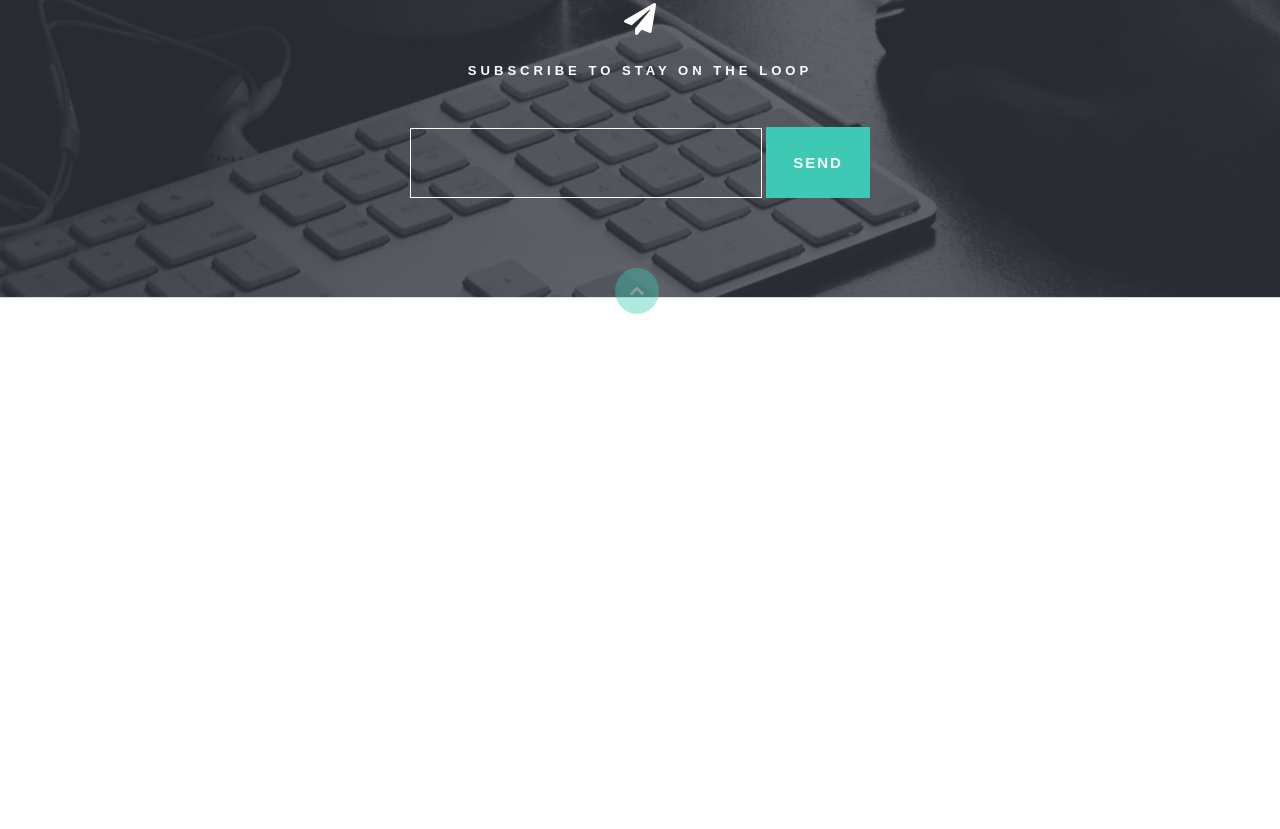
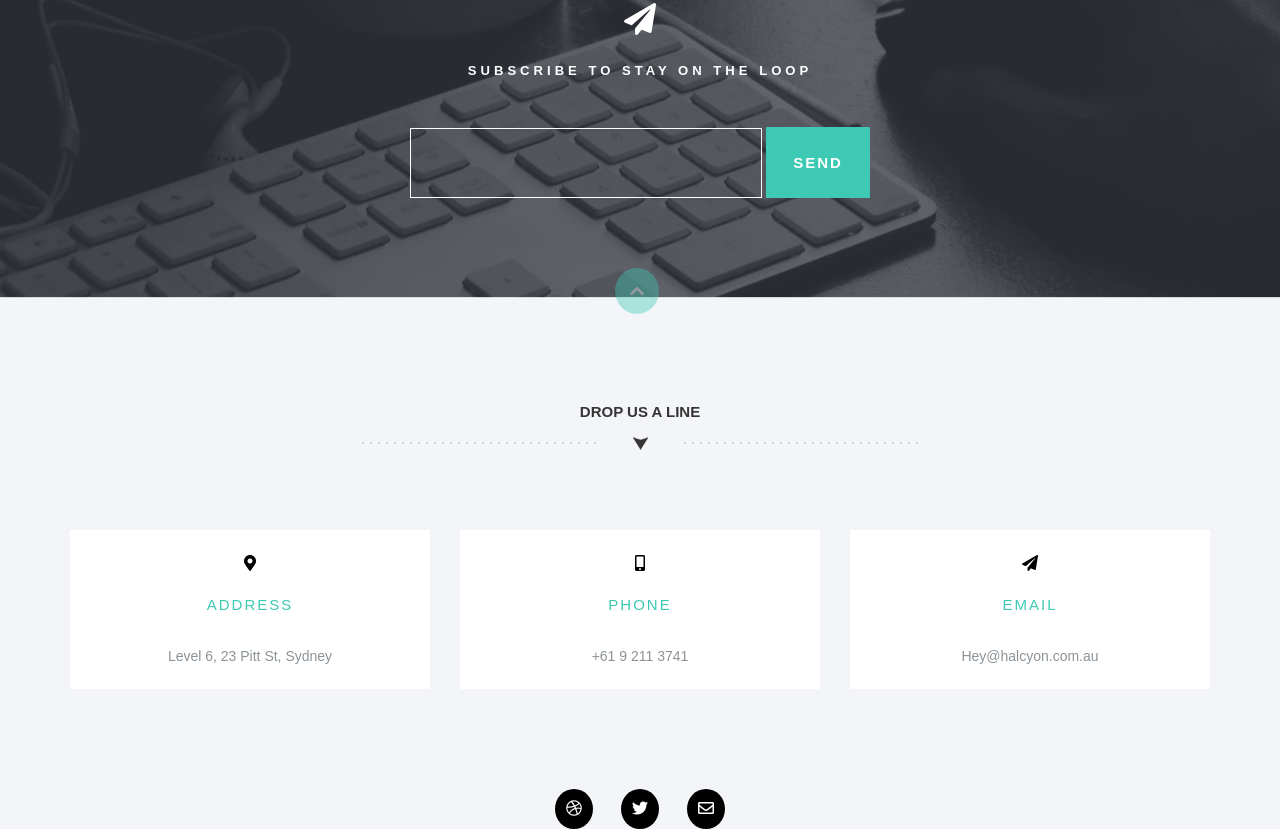
Before and after one commit to IvanMendieta/halcyondays, a website: page app/index.html in a window 1280 px wide. Shown: the part 4475-5304 px from the top of the page. Before the commit the page ends 4789 px from the top, so only its background shows below. Drawn offline with Linux system fonts and the light colour scheme.

Commit message:
drop-section completed

```diff
--- a/app/assets/css/main.css
+++ b/app/assets/css/main.css
@@ -16,3 +16,4 @@
 @import 'modules/_passion-section';
 @import 'modules/_team-section';
 @import 'modules/_subscribe-section';
+@import 'modules/_drop-section';
--- /dev/null
+++ b/app/assets/css/modules/_drop-section.css
@@ -0,0 +1,69 @@
+.drop-section{
+  overflow: hidden;
+  clear: both;
+  background-color: $backgroundSpace;
+
+  &__heading{
+    font-family: 'Varela Round', sans-serif;
+    font-size: 0.9375rem;
+    text-transform: uppercase;
+    color: $mainTextGrey;
+  }
+
+  &__content{
+    text-align: center;
+  }
+
+  &__cols-content{
+    margin-top: 80px;
+    overflow: hidden;
+  }
+
+  &__cols{
+    width: 30%;
+    float: left;
+    background-color: $mainWhite;
+    margin-left: 30px;
+    padding: 25px 0px 25px 0px;
+
+    @mixin atSmall{
+      width: 100%;
+      margin-top: 30px;
+      margin-left: 0px;
+    }
+  }
+
+  &__sub-heading{
+    font-family: 'Varela Round', sans-serif;
+    font-size: 0.9375rem;
+    text-transform: uppercase;
+    color: $mainGreen;
+    margin-top: 22px;
+    font-weight: normal;
+    letter-spacing: 2px;
+  }
+  &__desc{
+    font-family: 'Varela Round', sans-serif;
+    font-size: 0.875rem;
+    color: $subTextTitle;
+    margin-top: 35px;
+  }
+
+ul.socials-icons-content li{
+  display: inline-block;
+  margin-top: 100px;
+  margin-left:  12px;
+  margin-right:  12px;
+  background-color: #000;
+  padding: 11px;
+  border-radius: 50%;
+  color: $mainWhite;
+  cursor: pointer;
+
+  @mixin atSmall{
+    margin-top: 50px;
+  }
+}
+
+
+}
--- a/app/index.html
+++ b/app/index.html
@@ -190,6 +190,40 @@
   </div>
 </section>
 
+<!-- drop section -->
+<section class="drop-section padding-top">
+  <div class="wrapper wrapper--small">
+    <div class="drop-section__content">
+      <h2 class="drop-section__heading arrow-sep">Drop us a line</h2>
+      <div class="drop-section__cols-content">
+        <div class="drop-section__cols">
+          <i class="fas fa-map-marker-alt"></i>
+          <h3 class="drop-section__sub-heading">Address</h3>
+          <p class="drop-section__desc">Level 6, 23 Pitt St, Sydney</p>
+        </div>
+        <div class="drop-section__cols">
+          <i class="fas fa-mobile-alt"></i>
+          <h3 class="drop-section__sub-heading">Phone</h3>
+          <p class="drop-section__desc">+61 9 211 3741</p>
+        </div>
+        <div class="drop-section__cols">
+          <i class="fas fa-paper-plane"></i>
+          <h3 class="drop-section__sub-heading">Email</h3>
+          <p class="drop-section__desc">Hey@halcyon.com.au</p>
+        </div>
+      </div>
+
+      <div class="socials-icons">
+        <ul class="socials-icons-content">
+          <li><a href="#"></a><i class="fab fa-dribbble"></i></li>
+          <li><a href="#"></a><i class="fab fa-twitter"></i></li>
+          <li><a href="#"></a><i class="far fa-envelope"></i></li>
+        </ul>
+      </div>
+    </div>
+  </div>
+</section>
+
 
 
 
```
Also changed, not shown: app/dist/build/css/stylesheets.css.
